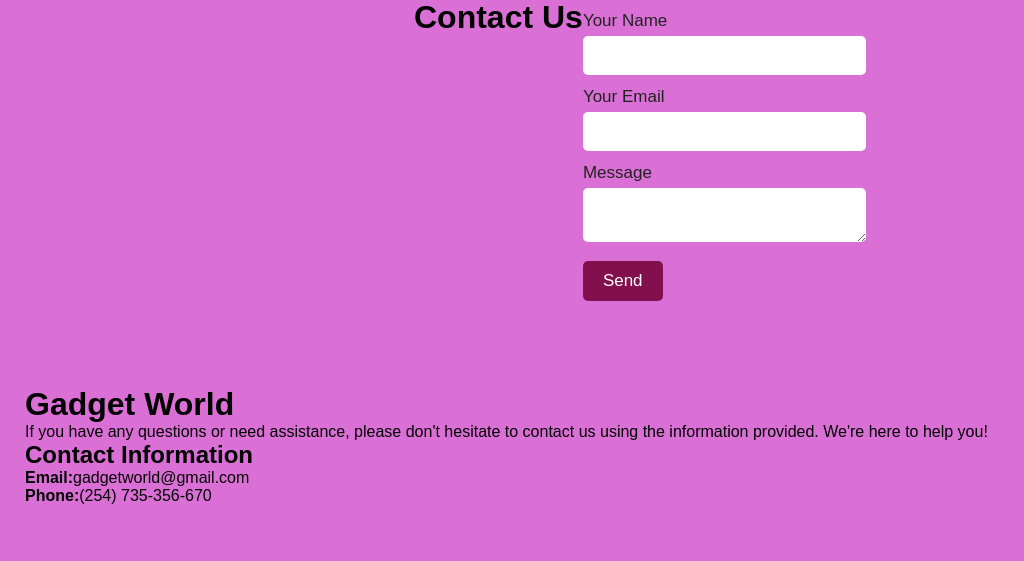
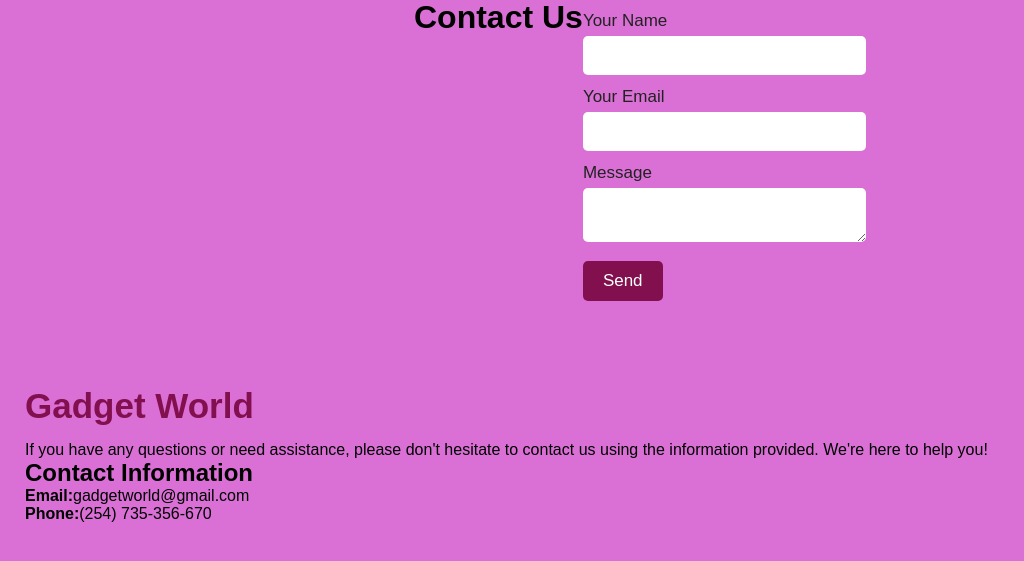
Before and after one commit to 147203/Elsiie, a PHP site: page /contacts.html in a window 1280 px wide. Shown: the part 61-622 px from the top of the page, without its empty margins (0-1024 px from the left). Run offline with PHP 8.4, Linux system fonts and the light colour scheme.

Commit message:
content h1

```diff
--- a/contact.css
+++ b/contact.css
@@ -16,6 +16,16 @@ body{
 .contact, .content{
     width: 100%;
     padding: 25px;
+}
+.contact h1{
+    font-size: 35px;
+    margin-bottom: 30px;
+    color: #2c1c5c;
+}
+.content h1{
+    font-size: 35px;
+    margin-bottom: 15px;
+    color: #82104f;
 }
 label{
     color: #222;
```
